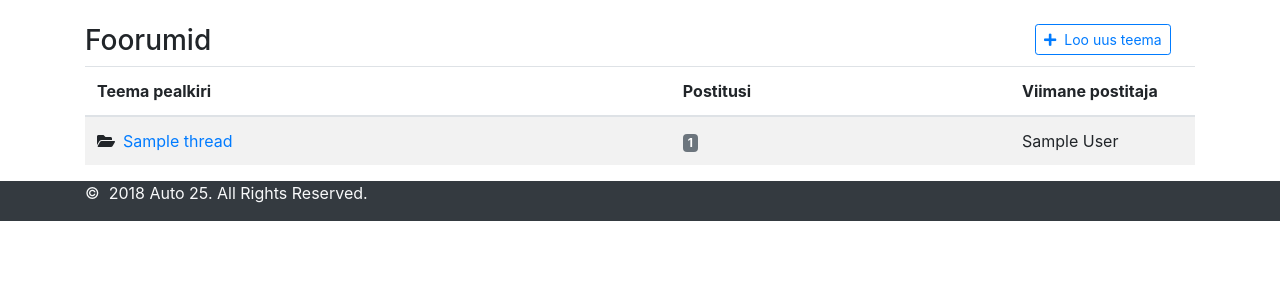
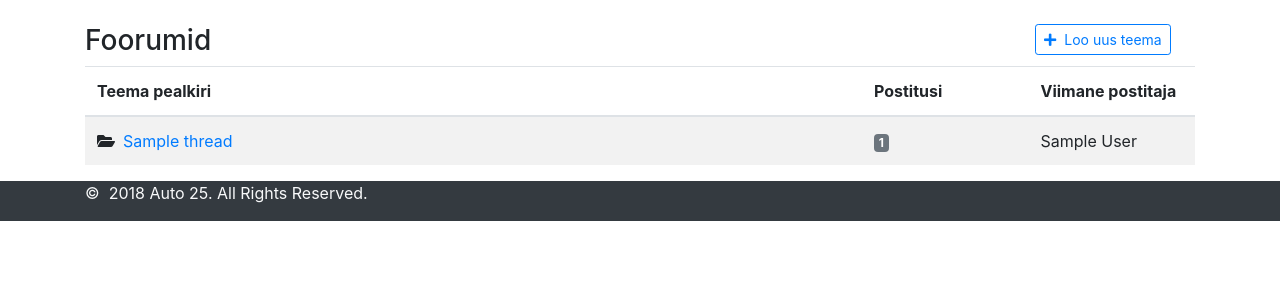
Before and after one commit to greksn/Auto25, a Django app: page /foorumid in a window 1280 px wide. Shown: the part 74-374 px from the top of the page. Run offline with Django 3.2, Linux system fonts and the light colour scheme; tables that the repository leaves empty hold one stand-in row (values such as "Sample post"); some libraries are stand-ins or nearby versions.

Commit message:
Fix table header width bug in Chrome

```diff
--- a/autoportaal/mainapp/templates/mainapp/foorumid.html
+++ b/autoportaal/mainapp/templates/mainapp/foorumid.html
@@ -11,19 +11,22 @@
             <h3>Foorumid</h3>
         </div>
         <div class="col">
-            <a class="btn btn-outline-primary btn-sm" href="#" role="button" id="newThreadButton"><i class="fas fa-plus mr-2"></i>Loo uus
+            <a class="btn btn-outline-primary btn-sm" href="#" role="button" id="newThreadButton"><i
+                    class="fas fa-plus mr-2"></i>Loo uus
                 teema</a>
         </div>
     </div>
     <table class="table table-striped">
+        <div class="row">
         <thead>
         <tr>
-            <th scope="col-md-8">Teema pealkiri</th>
-            <th scope="col-md-2">Postitusi</th>
-            <th class="col-md-2">Viimane postitaja</th>
+            <th style="width: 70%">Teema pealkiri</th>
+            <th style="width: 15%">Postitusi</th>
+            <th style="width: 15%">Viimane postitaja</th>
         </tr>
         </thead>
         <tbody>
+        </div>
         {% for thread in threads %}
         <tr>
             <td><i class="fas fa-folder-open mr-2"></i><a href="/foorumid/{{ thread.id }}">{{ thread.title }}</a></td>
```
Also changed, not shown: autoportaal/mainapp/locale/en_GB/LC_MESSAGES/django.po, 2 other files.
